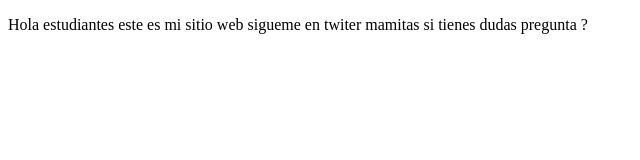
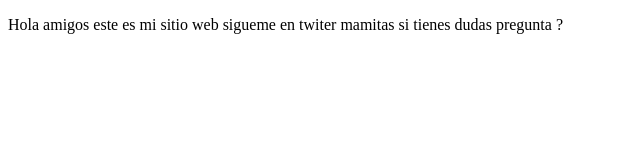
Before and after one commit to Edu4rd0cruz/proyectoDemoCursoPrework, a plain HTML site: page index.html in a window 1280 px wide. Shown: the full height of the page, 0-640 px from the left. Drawn offline with Linux system fonts and the light colour scheme.

```diff
--- a/index.html
+++ b/index.html
@@ -8,7 +8,7 @@
 </head>
 <body>
     <p>
-        Hola estudiantes este es mi sitio web sigueme en twiter mamitas si tienes dudas pregunta ?
+        Hola amigos este es mi sitio web sigueme en twiter mamitas si tienes dudas pregunta ?
     </p>
 </body>
 </html>
```
